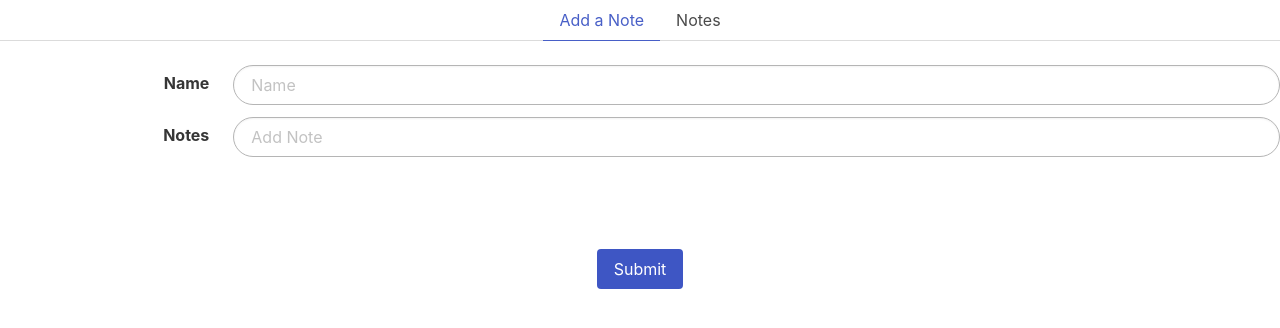
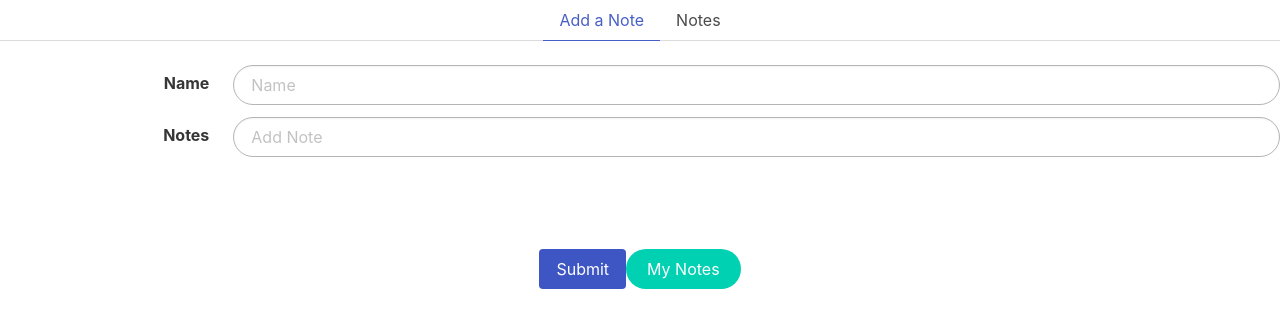
Before and after one commit to amsu21/notes-application, a website: page index.html in a window 1280 px wide. Drawn offline with nearby package versions, Linux system fonts and the light colour scheme.

Commit message:
Added new button

```diff
--- a/index.html
+++ b/index.html
@@ -60,6 +60,9 @@
         <button type="submit" class="button is-link is-hovered is-centered" id="buttonId">
           Submit
         </button>
+        <div class="all-notes">
+          <button class="button is-primary is-rounded" id="noteId">My Notes</button>
+        </div>
       </div>
     </div>
     </div>
```
